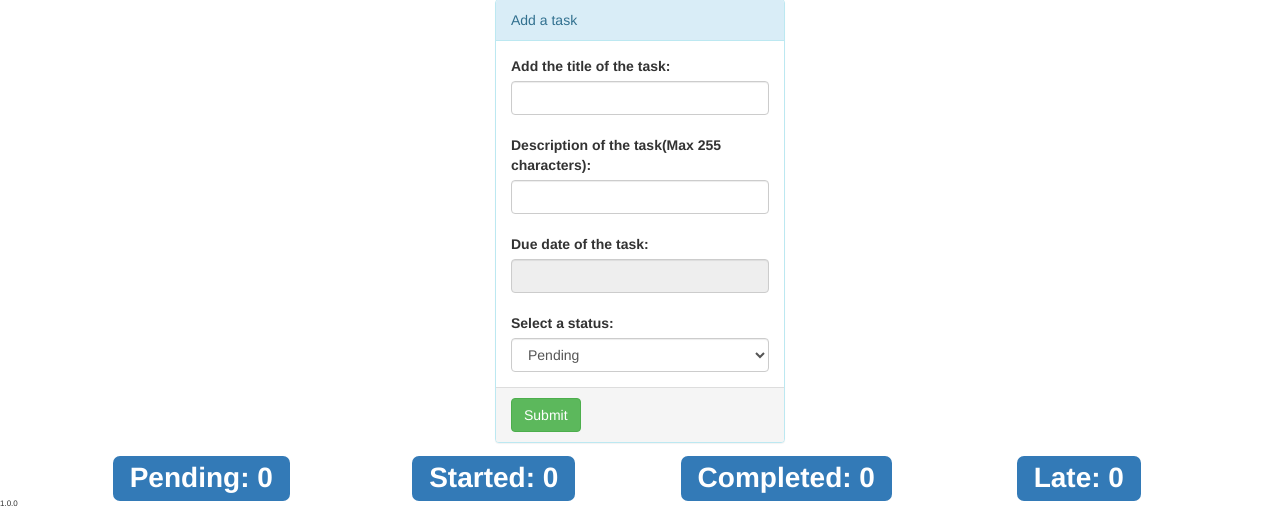
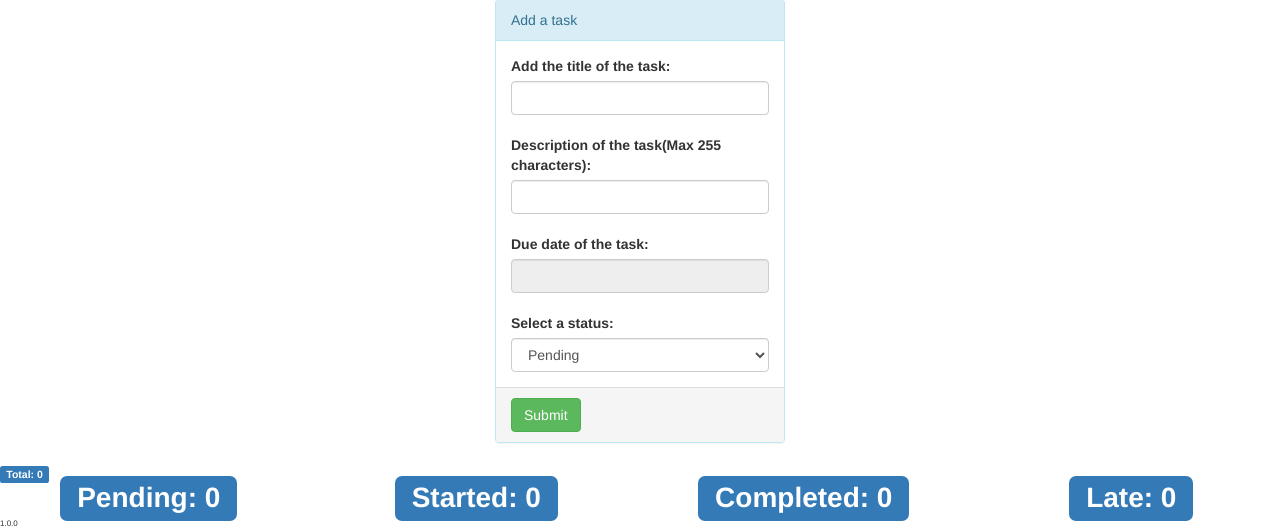
Before and after one commit to AlnaberA/todo-list, a PHP site: page / in a window 1280 px wide. Shown: the part 271-802 px from the top of the page. Before the commit the page ends 777 px from the top, so only its background shows below. Run offline with PHP 8.4, Linux system fonts and the light colour scheme; data that the repository does not hold is empty; some libraries are stand-ins or nearby versions.

Commit message:
added total counter, updated more test cases.

```diff
--- a/index.php
+++ b/index.php
@@ -52,13 +52,17 @@ $version = new version();
         $lateSql = "SELECT count(*) FROM `latetasks`";
         $lateTotal = mysql_result($result->query($lateSql),0);
 
+        $total = $pendingTotal+$startedTotal+$completedTotal+$lateTotal;
+
 //          echo "Total Pending:".$pendingTotal."<br/>";
 //          echo "Total Starting:".$startedTotal."<br/>";
 //          echo "Total Completed:".$completedTotal."<br/>";
 //          echo "Total Late:".$lateTotal."<br/>";
    ?>
+    <div>
+        <span class="label label-primary">Total: <?php echo $total?></span>
+    </div>
     <center>
-        <div class="container">
             <div class="row">
                 <div class="col-md-3">
                     <a href="pending.php"> <span style="font-size: 200%;" class="label label-primary">Pending: <?php echo $pendingTotal?></span></a>
@@ -76,7 +80,6 @@ $version = new version();
                     <a href="late.php"> <span style="font-size: 200%;" class="label label-primary">Late: <?php echo $lateTotal?></span></a>
                 </div>
             </div>
-        </div>
     </center>
     </body>
     <span style="font-size:8px;"><?php echo $version->displayVersion()?></span>
```
Also changed, not shown: 1 other file.
